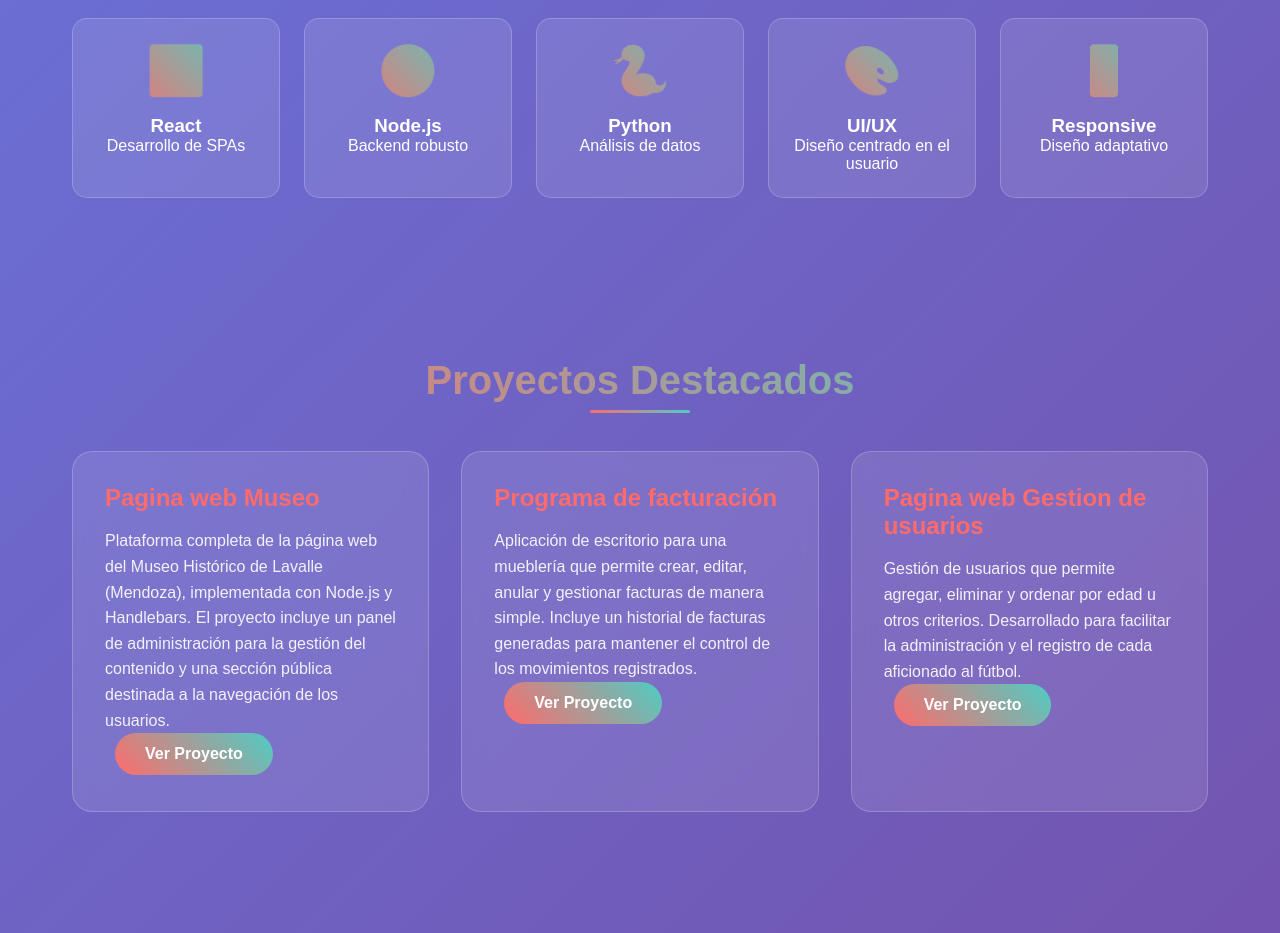
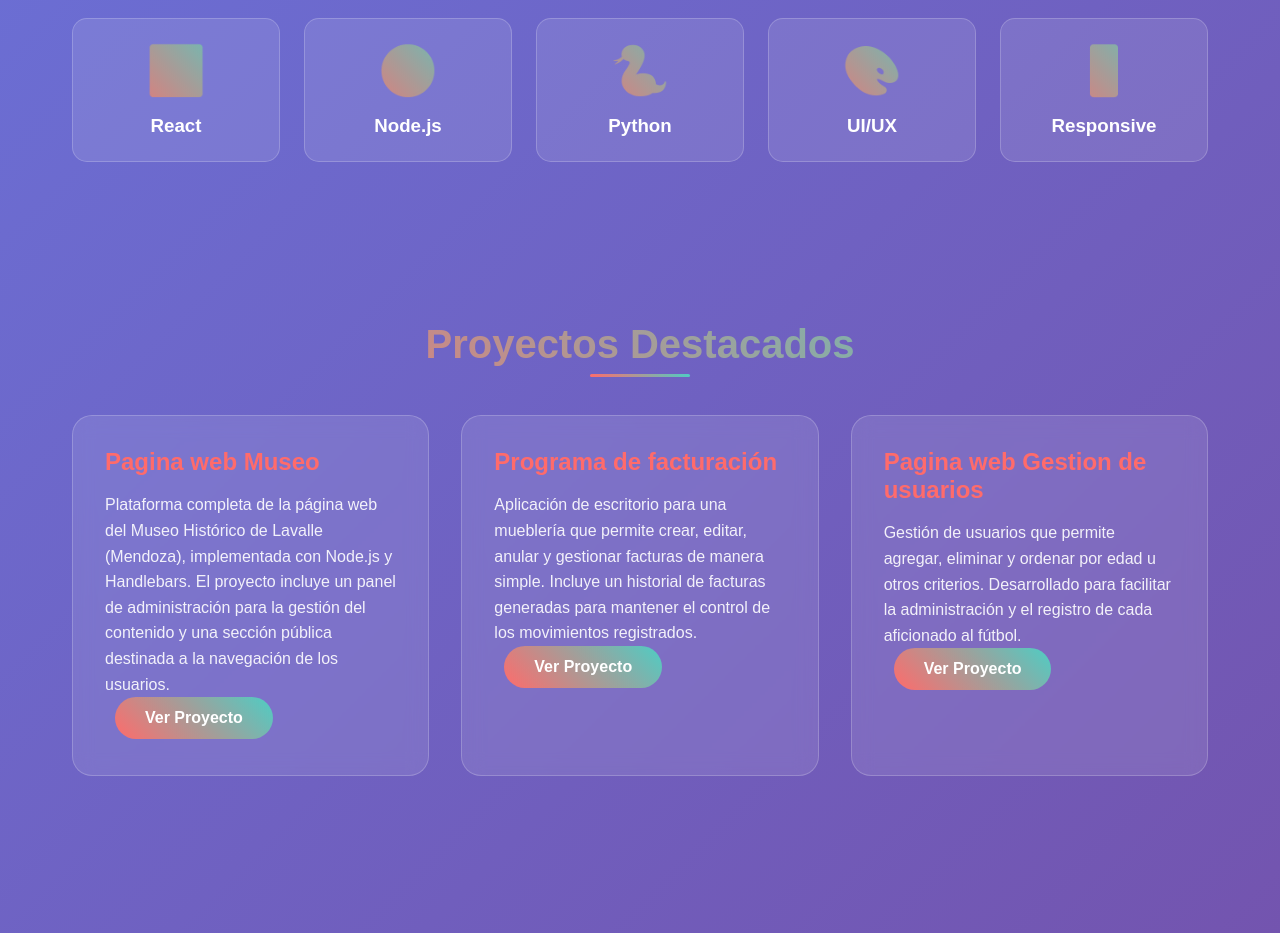
Before and after one commit to LilianaVillca/porfolio, a plain HTML site: page index.html in a window 1280 px wide. Shown: the part 1420-2353 px from the top of the page. Drawn offline with Linux system fonts and the light colour scheme.

Commit message:
Update index.html

```diff
--- a/index.html
+++ b/index.html
@@ -525,27 +525,27 @@
             <div class="skill-item">
                 <div class="skill-icon">⚛️</div>
                 <h3>React</h3>
-                <p>Desarrollo de SPAs</p>
+                <!-- <p>Desarrollo de SPAs</p> -->
             </div>
             <div class="skill-item">
                 <div class="skill-icon">🟢</div>
                 <h3>Node.js</h3>
-                <p>Backend robusto</p>
+                <!-- <p>Backend robusto</p> -->
             </div>
             <div class="skill-item">
                 <div class="skill-icon">🐍</div>
                 <h3>Python</h3>
-                <p>Análisis de datos</p>
+                <!-- <p>Análisis de datos</p> -->
             </div>
             <div class="skill-item">
                 <div class="skill-icon">🎨</div>
                 <h3>UI/UX</h3>
-                <p>Diseño centrado en el usuario</p>
+                <!-- <p>Diseño centrado en el usuario</p> -->
             </div>
             <div class="skill-item">
                 <div class="skill-icon">📱</div>
                 <h3>Responsive</h3>
-                <p>Diseño adaptativo</p>
+                <!-- <p>Diseño adaptativo</p> -->
             </div>
         </div>
     </section>
```
